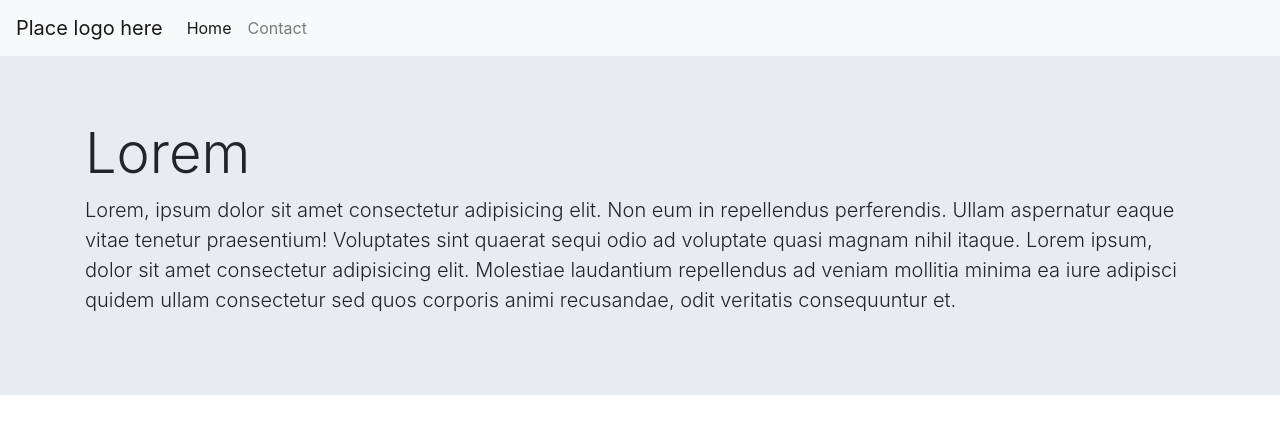
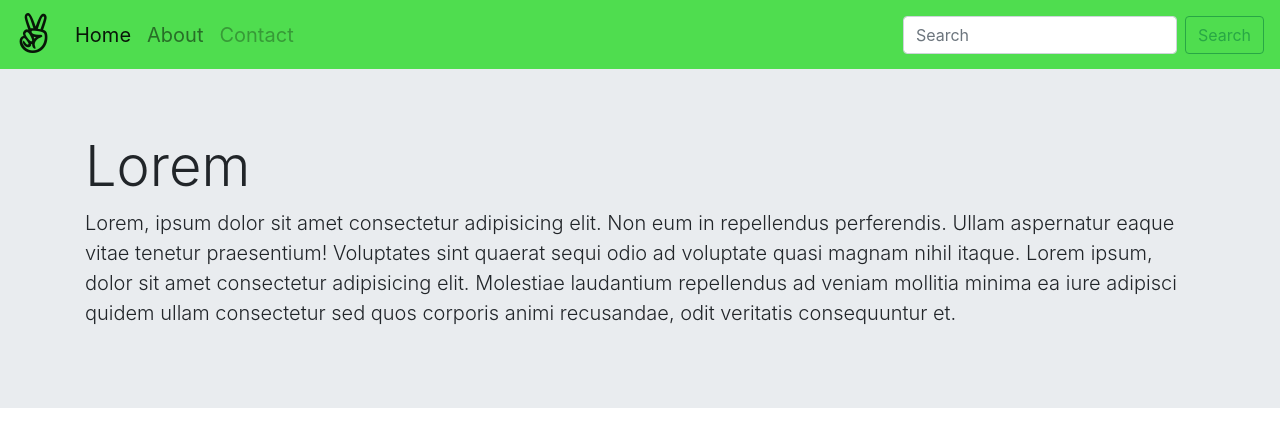
Before and after one commit to mhussain96/sparta-bootstrap-lab, a plain HTML site: page index.html in a window 1280 px wide. Shown: the top 424 px of the page. Drawn offline with nearby package versions, Linux system fonts and the light colour scheme.

Commit message:
added search bar

```diff
--- a/index.html
+++ b/index.html
@@ -18,20 +18,38 @@
   </head>
   <link rel="stylesheet" href="https://use.fontawesome.com/releases/v5.6.3/css/all.css" integrity="sha384-UHRtZLI+pbxtHCWp1t77Bi1L4ZtiqrqD80Kn4Z8NTSRyMA2Fd33n5dQ8lWUE00s/" crossorigin="anonymous">
 
+  <!-- Custom CSS -->
+  <link rel="stylesheet" href="main.css">
+
+  <!-- Body -->
   <body>
-    <nav class="navbar navbar-expand-lg navbar-light bg-light">
-        <a class="navbar-brand" href="#">Place logo here</a>
-        <button class="navbar-toggler" type="button" data-toggle="collapse" data-target="#navbarNavAltMarkup" aria-controls="navbarNavAltMarkup" aria-expanded="false" aria-label="Toggle navigation">
+
+    <!-- Navbar -->
+    <nav class="navbar navbar-expand-lg navbar-light">
+        <button class="navbar-toggler" type="button" data-toggle="collapse" data-target="#navbarTogglerDemo01" aria-controls="navbarTogglerDemo01" aria-expanded="false" aria-label="Toggle navigation">
           <span class="navbar-toggler-icon"></span>
         </button>
-        <div class="collapse navbar-collapse" id="navbarNavAltMarkup">
-          <div class="navbar-nav">
-            <a class="nav-item nav-link active" href="#">Home <span class="sr-only">(current)</span></a>
-            <a class="nav-item nav-link" href="#">Contact</a>
-          </div>
+        <div class="collapse navbar-collapse" id="navbarTogglerDemo01">
+          <a class="navbar-brand" href="#"><i class="fab fa-angellist"></i></a>
+          <ul class="navbar-nav mr-auto mt-2 mt-lg-0">
+            <li class="nav-item active">
+              <a class="nav-link" href="#">Home <span class="sr-only">(current)</span></a>
+            </li>
+            <li class="nav-item">
+              <a class="nav-link" href="#">About</a>
+            </li>
+            <li class="nav-item">
+              <a class="nav-link disabled" href="#" tabindex="-1" aria-disabled="true">Contact</a>
+            </li>
+          </ul>
+          <form class="form-inline my-2 my-lg-0">
+            <input class="form-control mr-sm-2" type="search" placeholder="Search" aria-label="Search">
+            <button class="btn btn-outline-success my-2 my-sm-0" type="submit">Search</button>
+          </form>
         </div>
       </nav>
 
+      <!-- First Jumbotron -->
       <div class="jumbotron jumbotron-fluid">
           <div class="container">
             <h1 class="display-4">Lorem</h1>
@@ -39,12 +57,14 @@
           </div>
       </div>
 
+
+      <!-- Middle Section -->
       <div class="container">
         <div class="row">
           <div class="col-8">
             <h1>Main Article</h1>
             <div class="row">
-              <div class="col-6"><img src="images\nature1.jpg"></div>
+              <div class="col-6 waterfall"><img src="images\nature1.jpg"></div>
               <div class="col-6">
                 <h2>Sub Header</h2>
                 <p>Lorem ipsum dolor sit amet consectetur adipisicing elit. Dignissimos, pariatur vel? Ea ullam impedit velit beatae nam rerum officiis dolorum aliquid, excepturi quos esse consectetur laboriosam accusantium cum ipsum nobis?lorem</p>
@@ -103,6 +123,8 @@
           </div>
         </div>
       </div>
+
+
       <!-- carousel -->
       <div class="container">
           <div id="carouselExampleControls" class="carousel slide" data-ride="carousel">
@@ -112,9 +134,6 @@
                 </div>
                 <div class="carousel-item">
                   <img src="images\polarbear.jpg" class="d-block w-100" alt="...">
-                </div>
-                <div class="carousel-item">
-                  <img src="images\tiger.jpg" class="d-block w-100" alt="...">
                 </div>
               </div>
               <a class="carousel-control-prev" href="#carouselExampleControls" role="button" data-slide="prev">
@@ -127,6 +146,7 @@
               </a>
             </div>
       </div>
+
       <!-- footer -->
       <footer>
         <div class="container">
--- /dev/null
+++ b/main.css
@@ -0,0 +1,23 @@
+
+
+.navbar {
+  background: rgb(79, 221, 79);
+}
+
+.navbar-nav {
+  font-size: 20px;
+}
+
+.fab {
+  font-size: 40px;
+}
+
+.fab:hover {
+  transform: scale(1.4) rotate(5deg);
+  filter: drop-shadow(0px 10px 10px black);
+  transition: all .2s ease-in-out;
+}
+
+.waterfall {
+  border-radius: 30%;
+}
```
